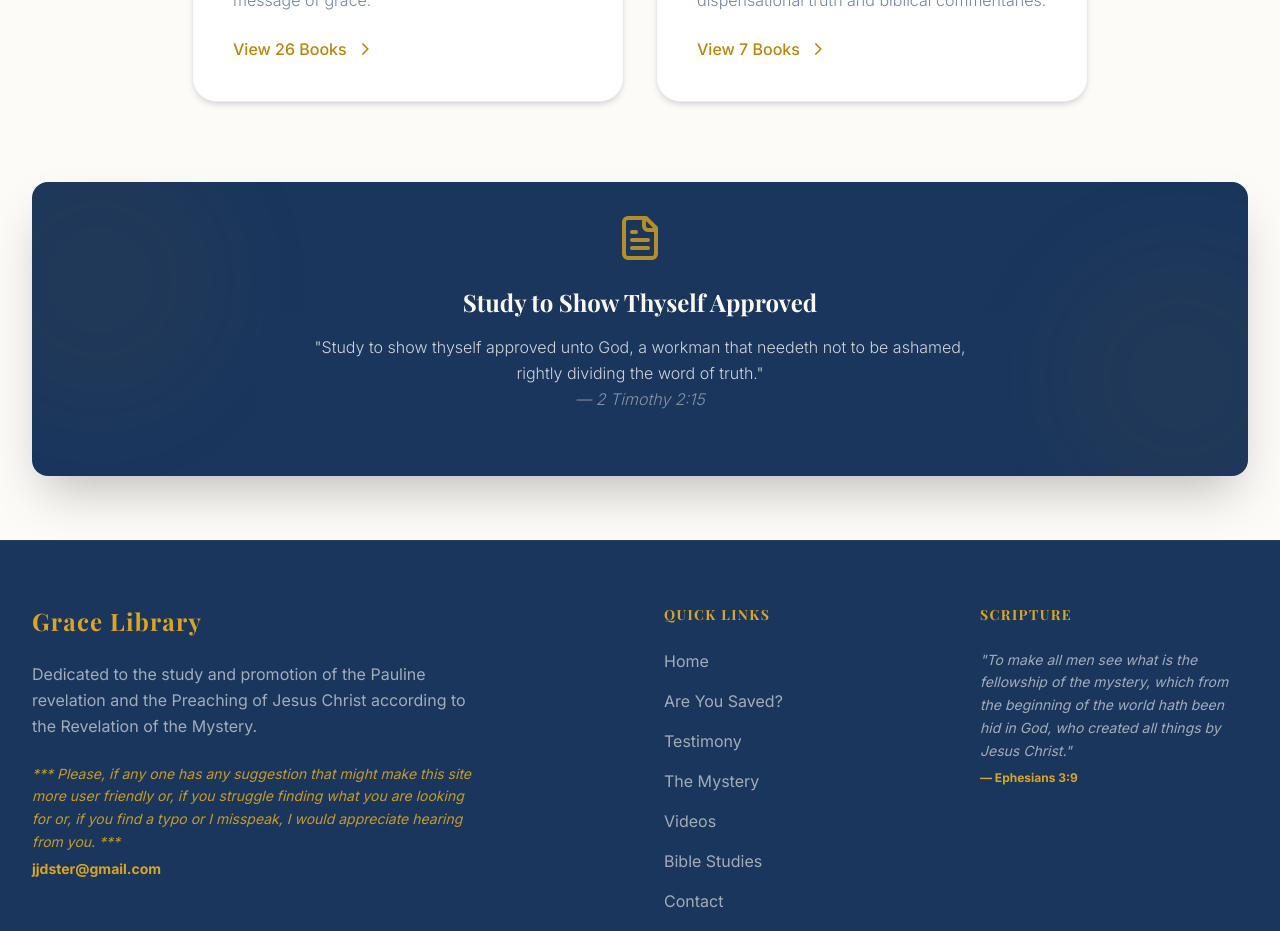
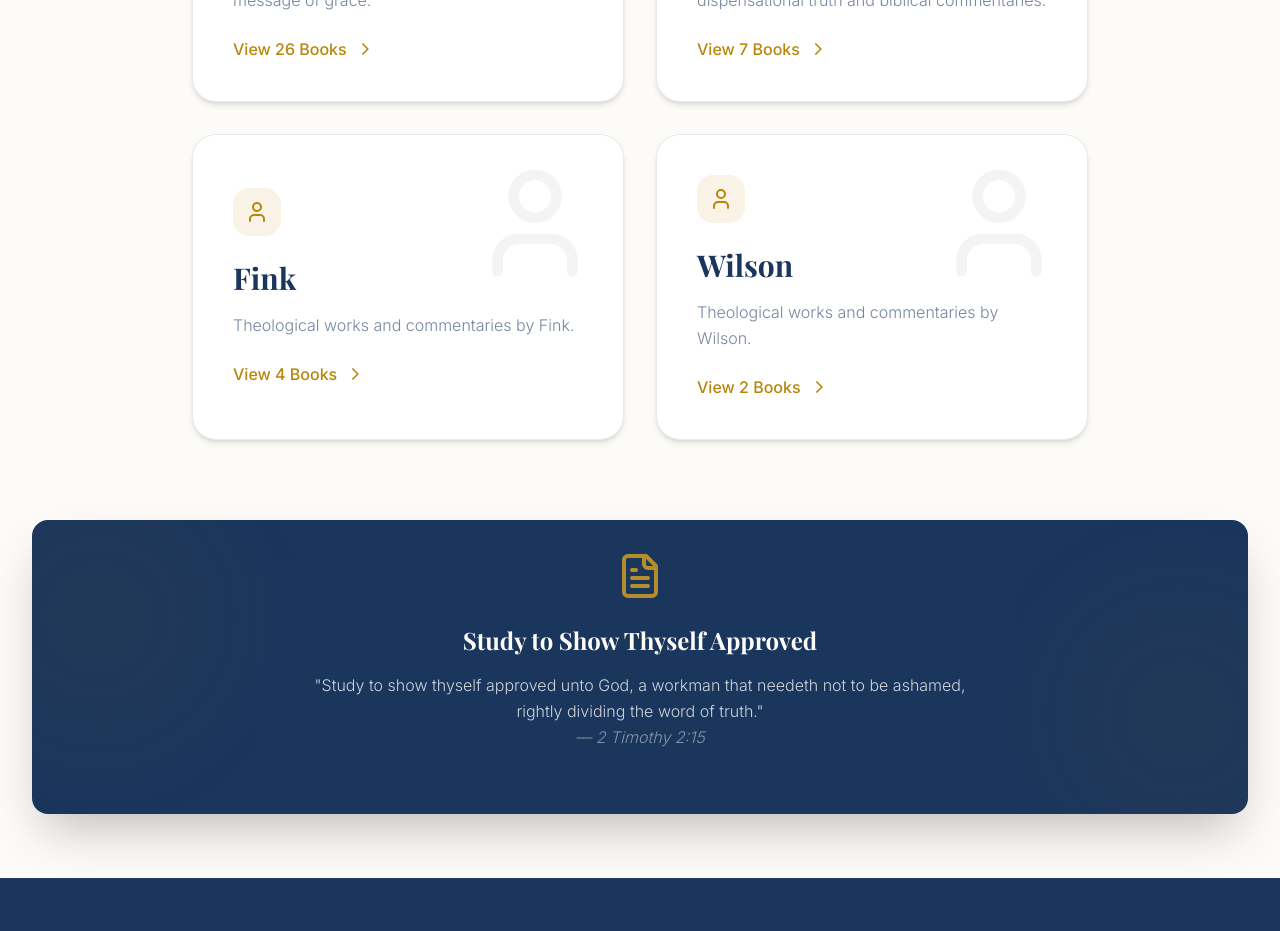
Before and after one commit to jjdster/themysteryofgrace, a React (Vite) app: page /library in a window 1280 px wide. Shown: the part 960-1891 px from the top of the page. Built offline with nearby package versions, Linux system fonts and the light colour scheme; a web font is replaced by a local one.

Commit message:
feat: Add new resources and authors to library
Includes new resources authored by Fink and Wilson, along with their respective entries in the author list for the library page.

```diff
--- a/src/pages/Library.tsx
+++ b/src/pages/Library.tsx
@@ -68,6 +68,16 @@ const initialBooks: BookType[] = [
   { id: 'c5', title: 'Romans 1-8 Volume 1', filename: 'CampbI05Romans1.8Volume1.pdf', author: 'Donald G. Campbell' },
   { id: 'c6', title: 'Romans 9-16 Volume 2', filename: 'CampbI06Romans9.16Volume2.pdf', author: 'Donald G. Campbell' },
   { id: 'c7', title: 'Sovereignty of God', filename: 'CampbI07SovereigntyofGod.pdf', author: 'Donald G. Campbell' },
+
+  // Fink
+  { id: 'f1', title: 'Fink Resource 1', filename: 'FinckI01.pdf', author: 'Fink' },
+  { id: 'f2', title: 'Fink Resource 2', filename: 'FinckI02.pdf', author: 'Fink' },
+  { id: 'f3', title: 'Fink Resource 3', filename: 'FinckI03.pdf', author: 'Fink' },
+  { id: 'f4', title: 'Fink Resource 4', filename: 'FinckI04.pdf', author: 'Fink' },
+
+  // Wilson
+  { id: 'w1', title: 'Wilson Resource 1', filename: 'WilsoI01.pdf', author: 'Wilson' },
+  { id: 'w2', title: 'Wilson Resource 2', filename: 'WilsoI02.pdf', author: 'Wilson' },
 ];
 
 const authors = [
@@ -90,6 +100,16 @@ const authors = [
     name: 'Donald G. Campbell',
     description: 'Theologian and author focused on dispensational truth and biblical commentaries.',
     count: 7
+  },
+  {
+    name: 'Fink',
+    description: 'Theological works and commentaries by Fink.',
+    count: 4
+  },
+  {
+    name: 'Wilson',
+    description: 'Theological works and commentaries by Wilson.',
+    count: 2
   }
 ];
 
```
